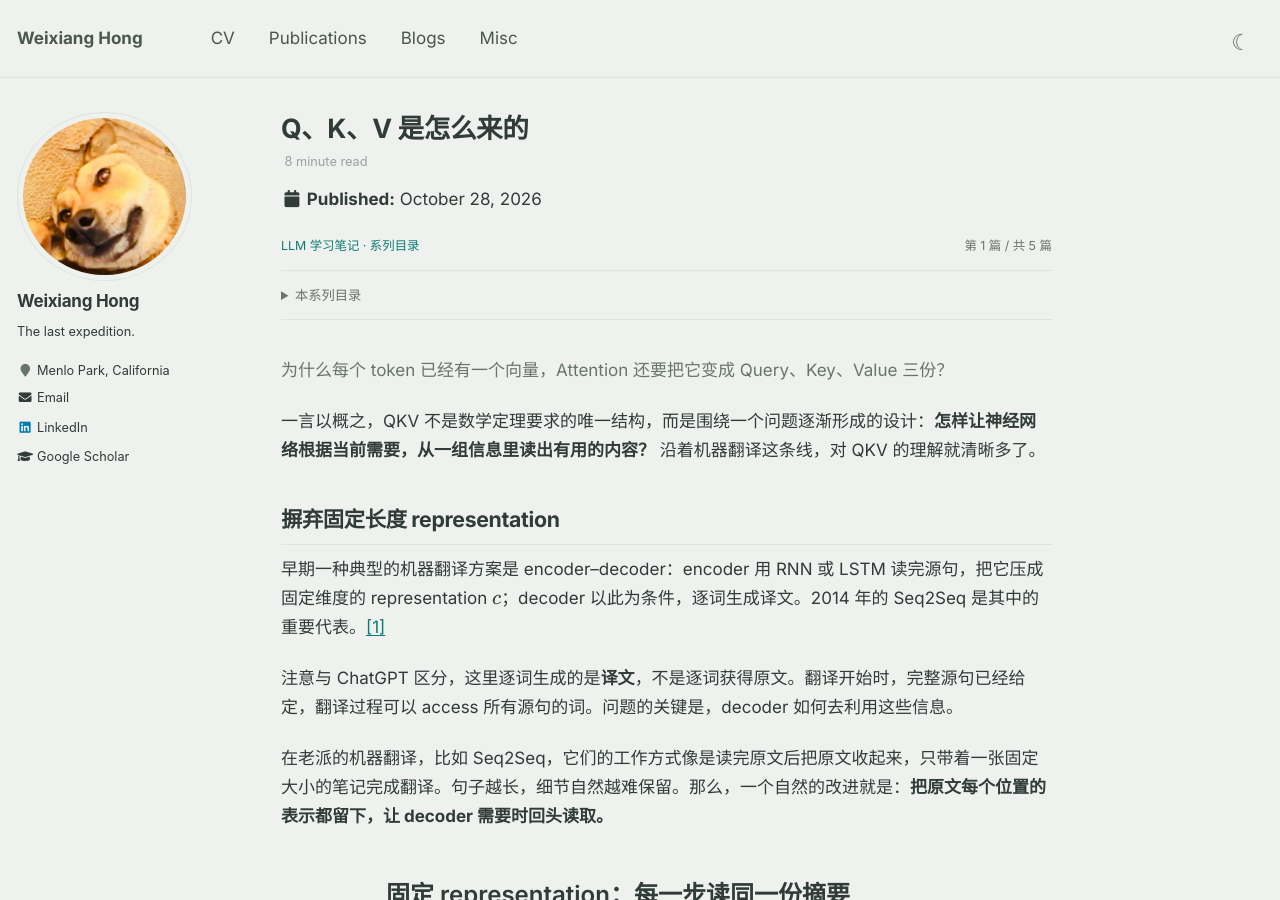
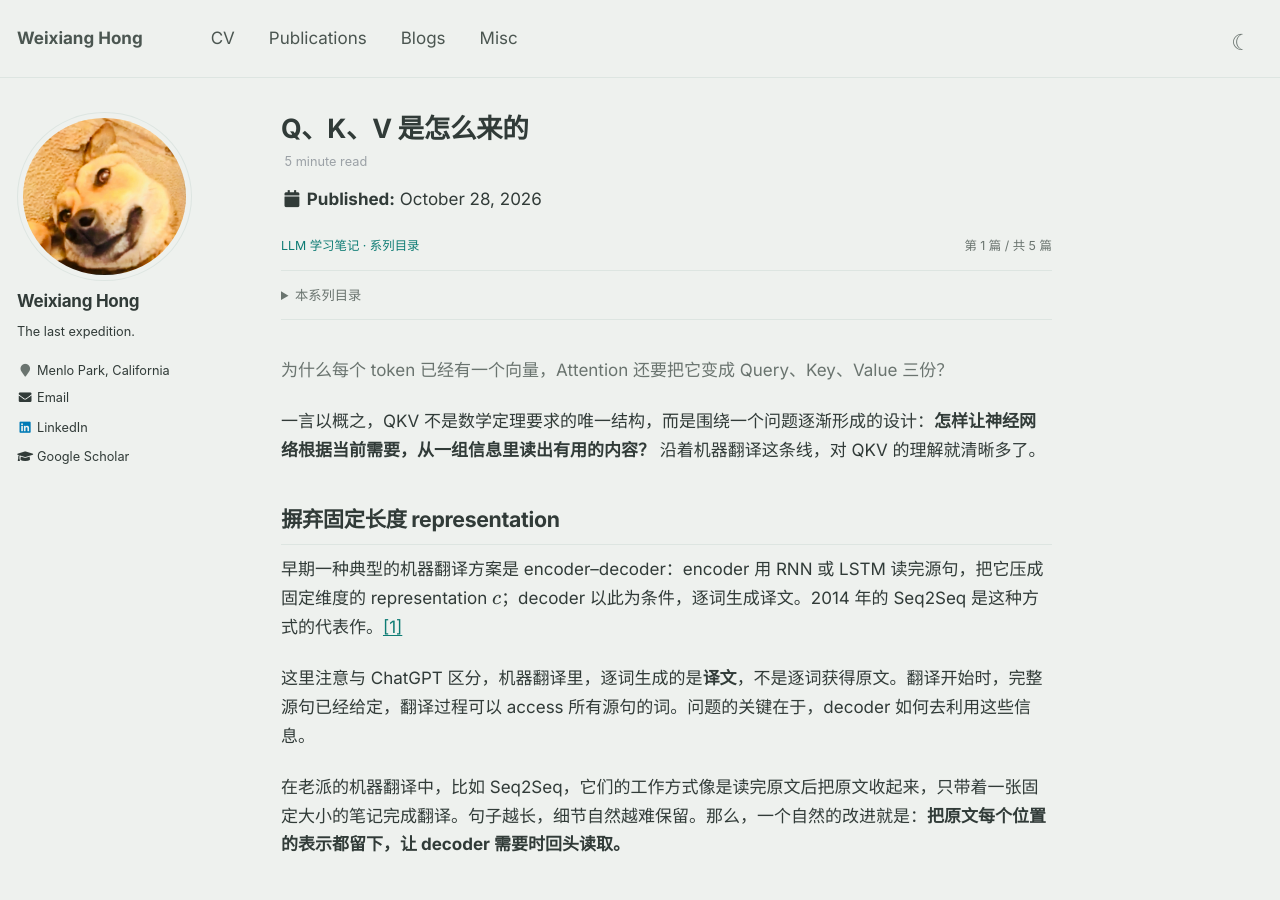
Before and after one commit to weixianghong/weixianghong.github.io, a Jekyll site: the page built from _posts/2026-10-28-where-qkv-comes-from.md, in a window 1280 px wide and 900 px high. Built offline with Jekyll 4.4.1, drawn with Linux system fonts in a browser that asks for light colours; formulas are drawn with MathJax 3; some of the changed text lies outside the part shown.

Commit message:
Update 2026-10-28-where-qkv-comes-from.md

```diff
--- a/_posts/2026-10-28-where-qkv-comes-from.md
+++ b/_posts/2026-10-28-where-qkv-comes-from.md
@@ -6,7 +6,7 @@ lang: zh-CN
 series: inference
 series_order: 1
 read_time: true
-read_time_minutes: 8
+read_time_minutes: 5
 extra_css: /assets/css/qkv.css
 excerpt: "从机器翻译中固定长度 representation 的瓶颈，到按需读取、Key–Value 分工与 self-attention：沿着问题理解 QKV，而不是从公式开始背诵。"
 tags:
@@ -22,11 +22,11 @@ tags:
 
 <h2 id="bottleneck">摒弃固定长度 representation</h2>
 
-早期一种典型的机器翻译方案是 encoder–decoder：encoder 用 RNN 或 LSTM 读完源句，把它压成固定维度的 representation $c$；decoder 以此为条件，逐词生成译文。2014 年的 Seq2Seq 是其中的重要代表。[\[1\]](#qkv-ref-1)
+早期一种典型的机器翻译方案是 encoder–decoder：encoder 用 RNN 或 LSTM 读完源句，把它压成固定维度的 representation $c$；decoder 以此为条件，逐词生成译文。2014 年的 Seq2Seq 是这种方式的代表作。[\[1\]](#qkv-ref-1)
 
-注意与 ChatGPT 区分，这里逐词生成的是**译文**，不是逐词获得原文。翻译开始时，完整源句已经给定，翻译过程可以 access 所有源句的词。问题的关键是，decoder 如何去利用这些信息。
+这里注意与 ChatGPT 区分，机器翻译里，逐词生成的是**译文**，不是逐词获得原文。翻译开始时，完整源句已经给定，翻译过程可以 access 所有源句的词。问题的关键在于，decoder 如何去利用这些信息。
 
-在老派的机器翻译，比如 Seq2Seq，它们的工作方式像是读完原文后把原文收起来，只带着一张固定大小的笔记完成翻译。句子越长，细节自然越难保留。那么，一个自然的改进就是：**把原文每个位置的表示都留下，让 decoder 需要时回头读取。**
+在老派的机器翻译中，比如 Seq2Seq，它们的工作方式像是读完原文后把原文收起来，只带着一张固定大小的笔记完成翻译。句子越长，细节自然越难保留。那么，一个自然的改进就是：**把原文每个位置的表示都留下，让 decoder 需要时回头读取。**
 
 <figure class="qkv-figure">
 {% include blog/qkv-bottleneck.svg %}
@@ -68,7 +68,7 @@ decoder 用它来帮助预测目标词。下一步状态变了，读取重点也
 
 <h2 id="key-value">Q、K、V 是怎么来的</h2>
 
-在刚才的过程中，其实三个角色已经出现了：
+在刚才的过程中，其实这三兄弟已经出现了：
 
 <div class="qkv-article-table" role="region" aria-label="早期 attention 与 QKV 的对应" tabindex="0" markdown="1">
 
```
